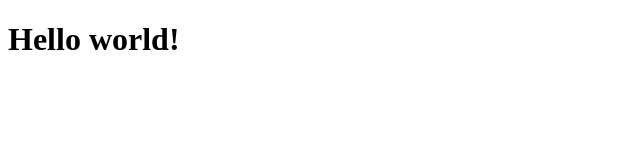
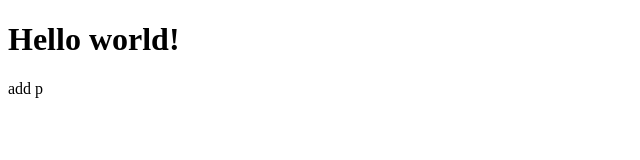
Before and after one commit to Artvn89/cs50, a plain HTML site: page index.html in a window 1280 px wide. Shown: the full height of the page, 0-640 px from the left. Drawn offline with Linux system fonts and the light colour scheme.

Commit message:
Update index.html
add paragraph

```diff
--- a/index.html
+++ b/index.html
@@ -7,5 +7,6 @@
 </head>
 <body>
     <h1>Hello world!</h1>
+    <p>add p</p>
 </body>
 </html>
```
